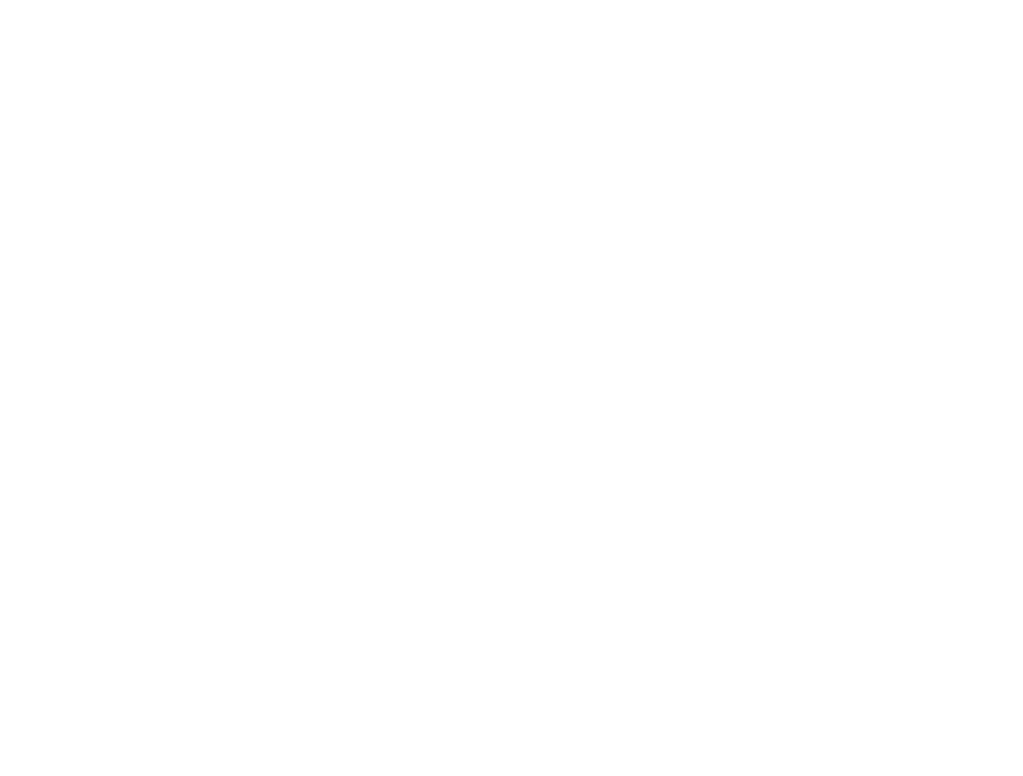
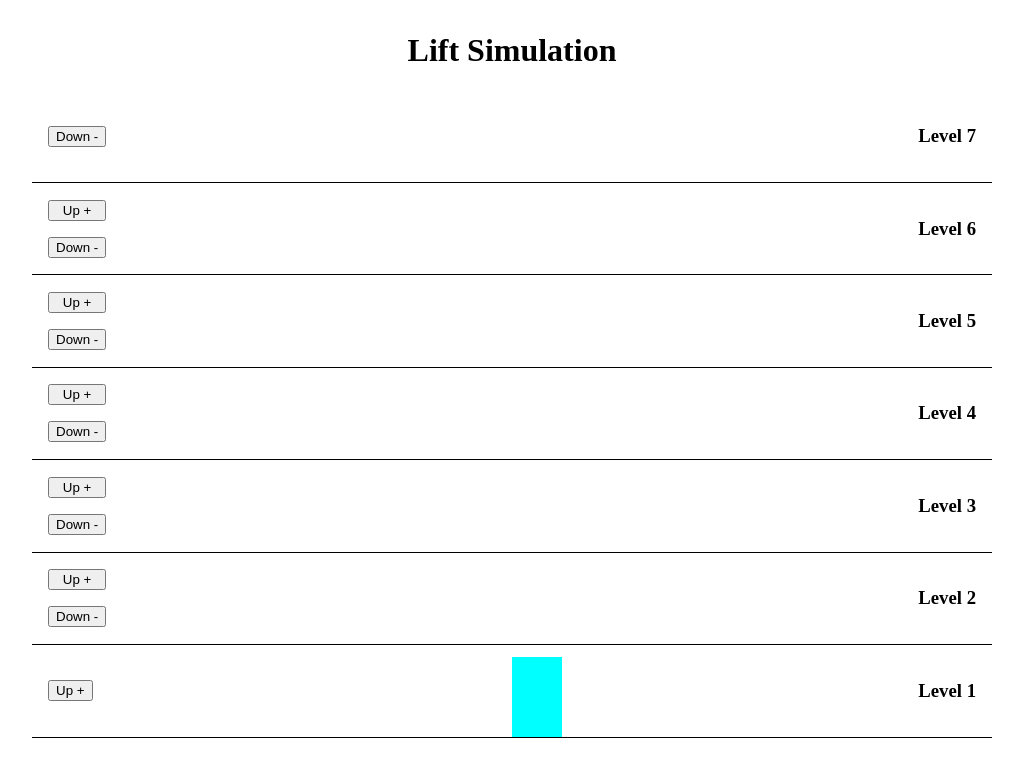
Before and after one commit to IshanVeer/lift-simulation, a plain HTML site: page index.html in a window 1280 px wide. Shown: the whole page, without its empty margins (128-1151 px from the left). Drawn offline with Linux system fonts and the light colour scheme.

Commit message:
created structure for lift simulation and added some js logic to move lift above when up button is clicked

```diff
--- a/index.html
+++ b/index.html
@@ -4,6 +4,79 @@
     <meta charset="UTF-8" />
     <meta name="viewport" content="width=device-width, initial-scale=1.0" />
     <title>Lift Simulation</title>
+    <link rel="stylesheet" href="./styles.css" />
   </head>
-  <body></body>
+  <body>
+    <!-- lift simulation container -->
+    <div class="container">
+      <h1>Lift Simulation</h1>
+      <!-- Individual container -->
+      <!-- Level 7 -->
+      <div class="level-container">
+        <!-- button container -->
+        <div class="button-container">
+          <button class="button">Down -</button>
+        </div>
+        <h3>Level 7</h3>
+      </div>
+      <!-- Level 6 -->
+      <div class="level-container">
+        <!-- button container -->
+        <div class="button-container">
+          <button class="button">Up +</button>
+          <button class="button">Down -</button>
+        </div>
+        <h3>Level 6</h3>
+      </div>
+      <!-- Level 5 -->
+      <div class="level-container">
+        <!-- button container -->
+        <div class="button-container">
+          <button class="button">Up +</button>
+          <button class="button">Down -</button>
+        </div>
+        <h3>Level 5</h3>
+      </div>
+      <!-- Level 4 -->
+      <div class="level-container">
+        <!-- button container -->
+        <div class="button-container">
+          <button class="button">Up +</button>
+          <button class="button">Down -</button>
+        </div>
+        <h3>Level 4</h3>
+      </div>
+      <!-- Level 3 -->
+      <div class="level-container">
+        <!-- button container -->
+        <div class="button-container">
+          <button class="button">Up +</button>
+          <button class="button">Down -</button>
+        </div>
+        <h3>Level 3</h3>
+      </div>
+      <!-- Level 2 -->
+      <div class="level-container">
+        <!-- button container -->
+        <div class="button-container">
+          <button class="button">Up +</button>
+          <button class="button">Down -</button>
+        </div>
+        <h3>Level 2</h3>
+      </div>
+      <!-- Level 1 -->
+      <div class="level-container">
+        <!-- button container -->
+        <div class="button-container">
+          <button class="button">Up +</button>
+        </div>
+        <!-- lift -->
+        <div class="lift"></div>
+        <!-- <div class="lift"></div>
+        <div class="lift"></div> -->
+        <h3>Level 1</h3>
+      </div>
+    </div>
+    <script src="./script.js"></script>
+  </body>
 </html>
--- /dev/null
+++ b/script.js
@@ -0,0 +1,28 @@
+document.addEventListener('DOMContentLoaded', function () {
+  const upButtons = document.querySelectorAll('.button:first-child');
+  const lifts = document.querySelectorAll('.lift');
+  const levels = document.querySelectorAll('.level-container');
+
+  upButtons.forEach((button, index) => {
+    button.addEventListener('click', () => {
+      if (index > 0) {
+        // Ensure we're not at the top level
+        const targetLevel = levels[index - 1]; // The level above the clicked button
+        const availableLift = Array.from(lifts).find(
+          (lift) => !lift.style.transform
+        );
+
+        if (availableLift) {
+          const currentLevel = availableLift.closest('.level-container');
+          const currentIndex = Array.from(levels).indexOf(currentLevel);
+          const levelDifference = currentIndex - (index - 1);
+
+          availableLift.style.transition = 'transform 1s';
+          availableLift.style.transform = `translateY(${
+            -100 * levelDifference
+          }%)`;
+        }
+      }
+    });
+  });
+});
--- /dev/null
+++ b/styles.css
@@ -0,0 +1,31 @@
+.container {
+  width: 60rem;
+  margin: 2rem auto;
+  text-align: center;
+}
+.level-container {
+  display: flex;
+  align-items: center;
+  justify-content: space-between;
+  border-bottom: 1px solid black;
+  padding: 1rem;
+  position: relative;
+}
+.button-container {
+  display: flex;
+  flex-direction: column;
+  gap: 1rem;
+}
+.button {
+  display: inline-block;
+}
+.lift {
+  position: absolute;
+  bottom: 0;
+  left: 50%;
+  transform: translateX(0);
+  width: 50px;
+  height: 80px;
+  background-color: aqua;
+  transition: transform 1s;
+}
```
